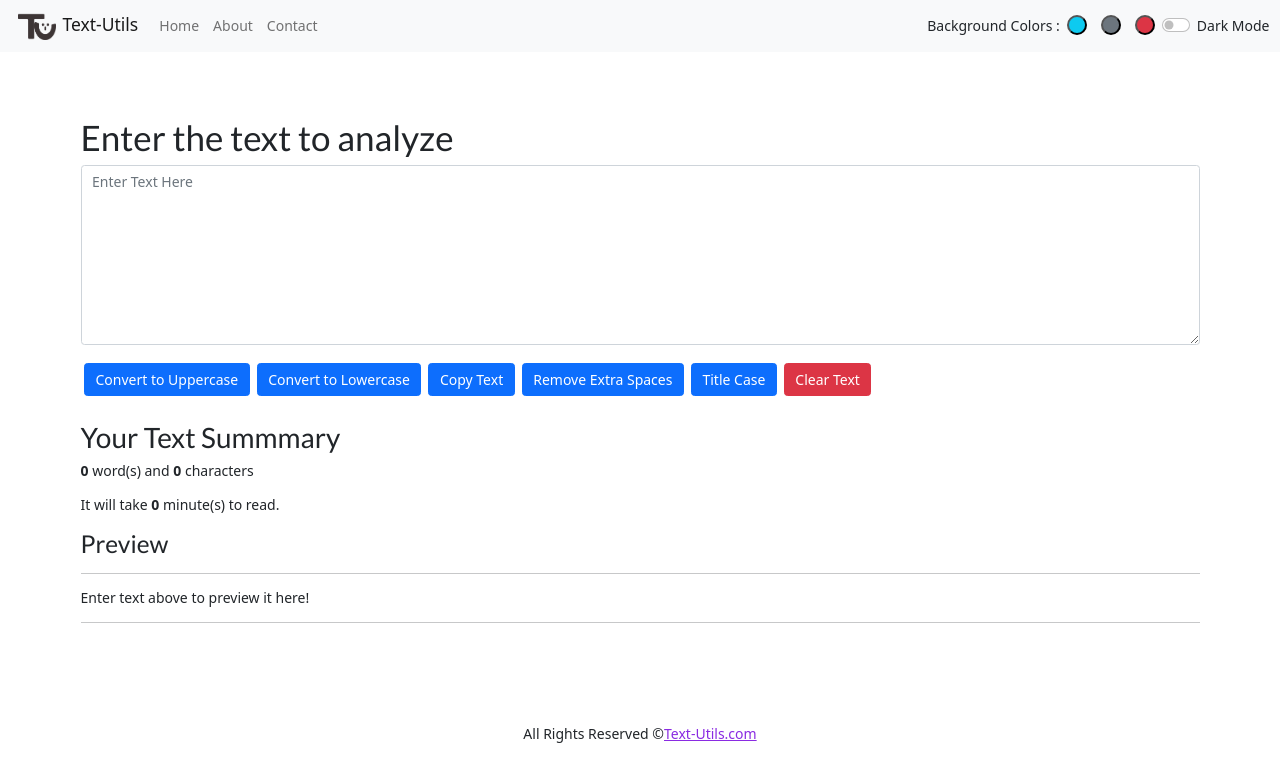
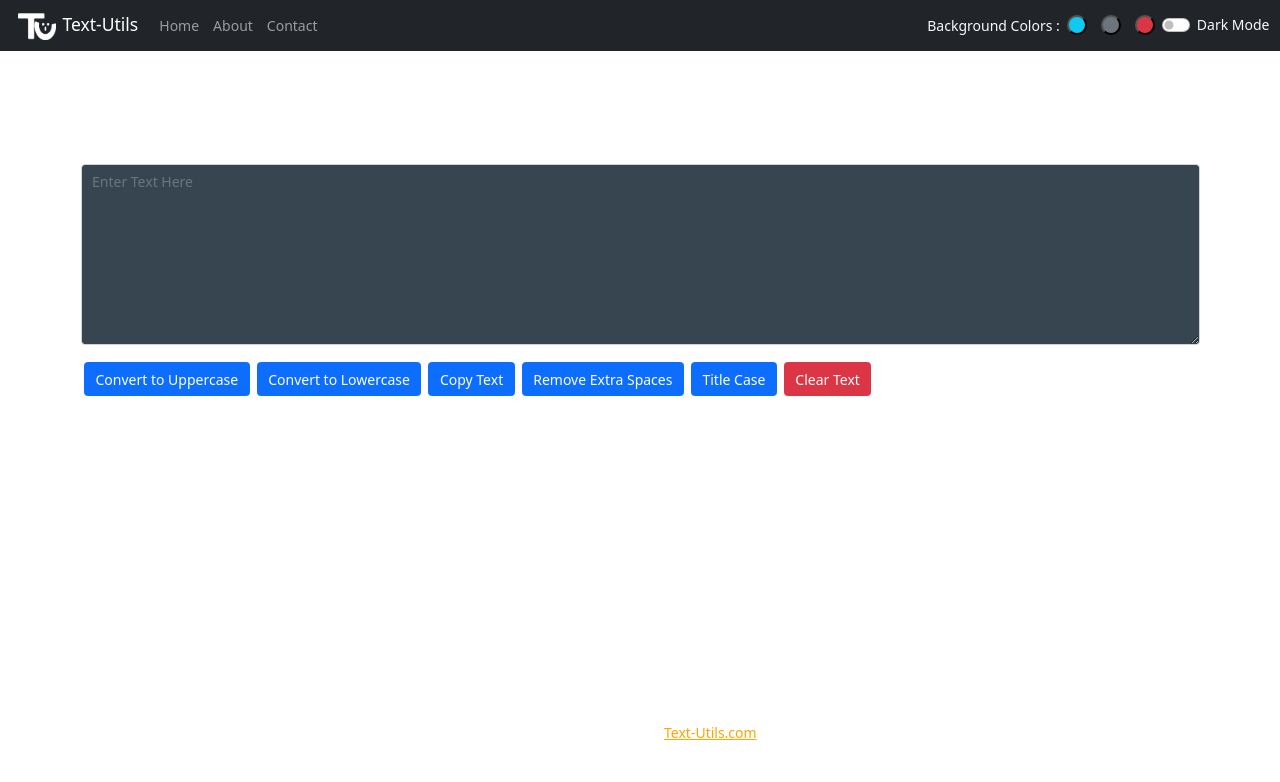
Before and after one commit to Vivek3072/TextUtils, a React (Create React App) app: page / in a window 1280 px wide. Shown: the top 782 px of the page. Built offline with nearby package versions, Linux system fonts and the light colour scheme.

Commit message:
Update App.js

```diff
--- a/src/App.js
+++ b/src/App.js
@@ -8,7 +8,7 @@ import Contact from "./Components/Contact";
 import Alert from "./Components/Alert";
 
 function App() {
-  const [mode, setMode] = useState("light");
+  const [mode, setMode] = useState("dark");
   const handleMode = () => {
     if (mode === "light") {
       setMode("dark");
```
